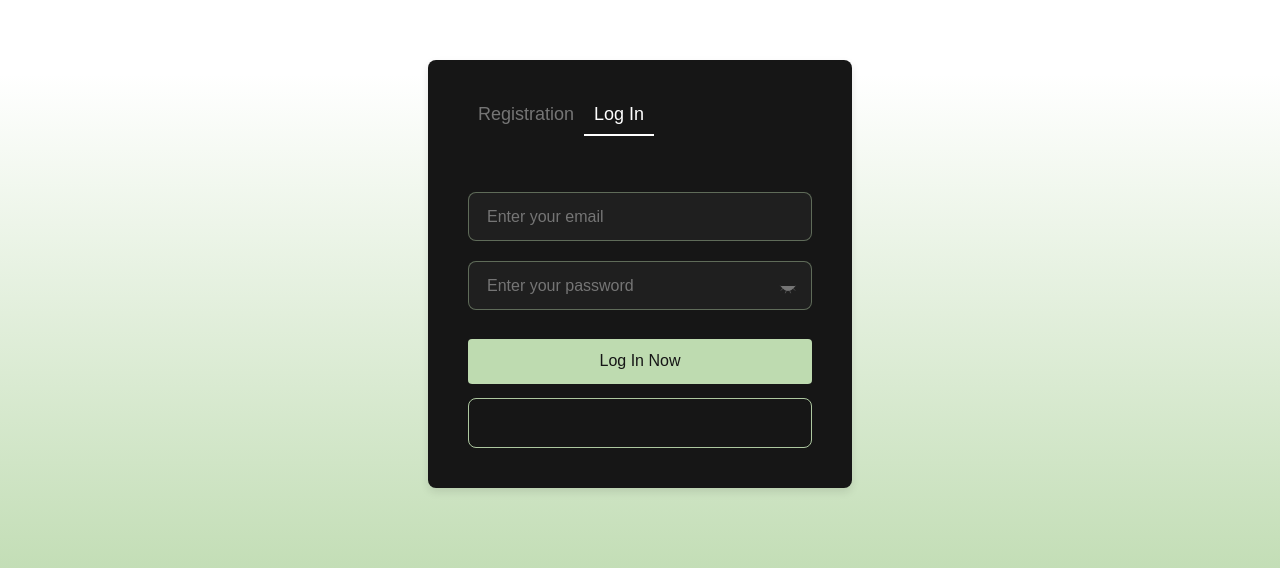
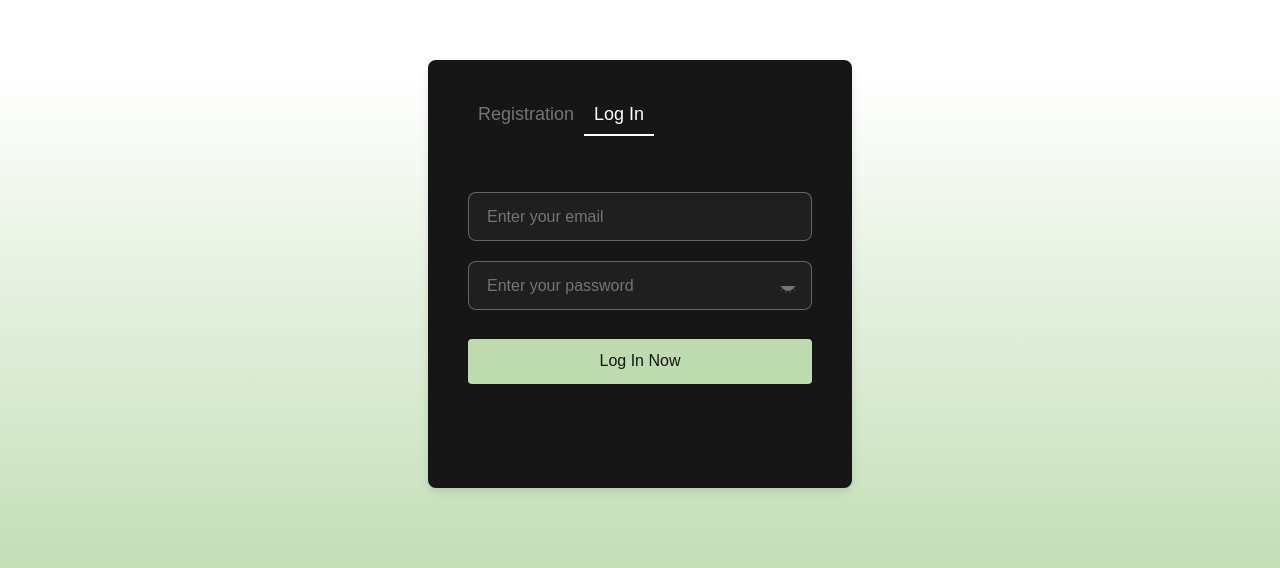
Before and after one commit to d1zzyroma/front-end, a React (Vite) app: page /auth/login in a window 1280 px wide. Shown: the part 126-694 px from the top of the page. Built offline with nearby package versions, Linux system fonts and the light colour scheme; a web font is replaced by a local one.

Commit message:
сhanged style

```diff
--- a/src/components/LoginForm/LoginForm.module.css
+++ b/src/components/LoginForm/LoginForm.module.css
@@ -95,12 +95,12 @@
   text-decoration: none;
   color: var(--primary-light);
   padding: 10px 40px 10px 40px;
-  border: 1px solid rgba(190, 219, 176, 0.9);
-  &:hover,
+  /* border: 1px solid rgba(190, 219, 176, 0.9); */
+  /* &:hover,
   &:focus {
     background-color: #1f1f1f;
     transition: background-color 0.3s;
-  }
+  } */
 }
 
 .iconGoogle {
--- a/src/components/RegisterForm/RegisterForm.module.css
+++ b/src/components/RegisterForm/RegisterForm.module.css
@@ -49,12 +49,12 @@
   text-decoration: none;
   color: var(--primary-light);
   padding: 10px 40px 10px 40px;
-  border: 1px solid rgba(190, 219, 176, 0.9);
-  &:hover,
+  /* border: 1px solid rgba(190, 219, 176, 0.9); */
+  /* &:hover,
   &:focus {
     background-color: #1f1f1f;
     transition: background-color 0.3s;
-  }
+  } */
 }
 
 .iconGoogle {
```
